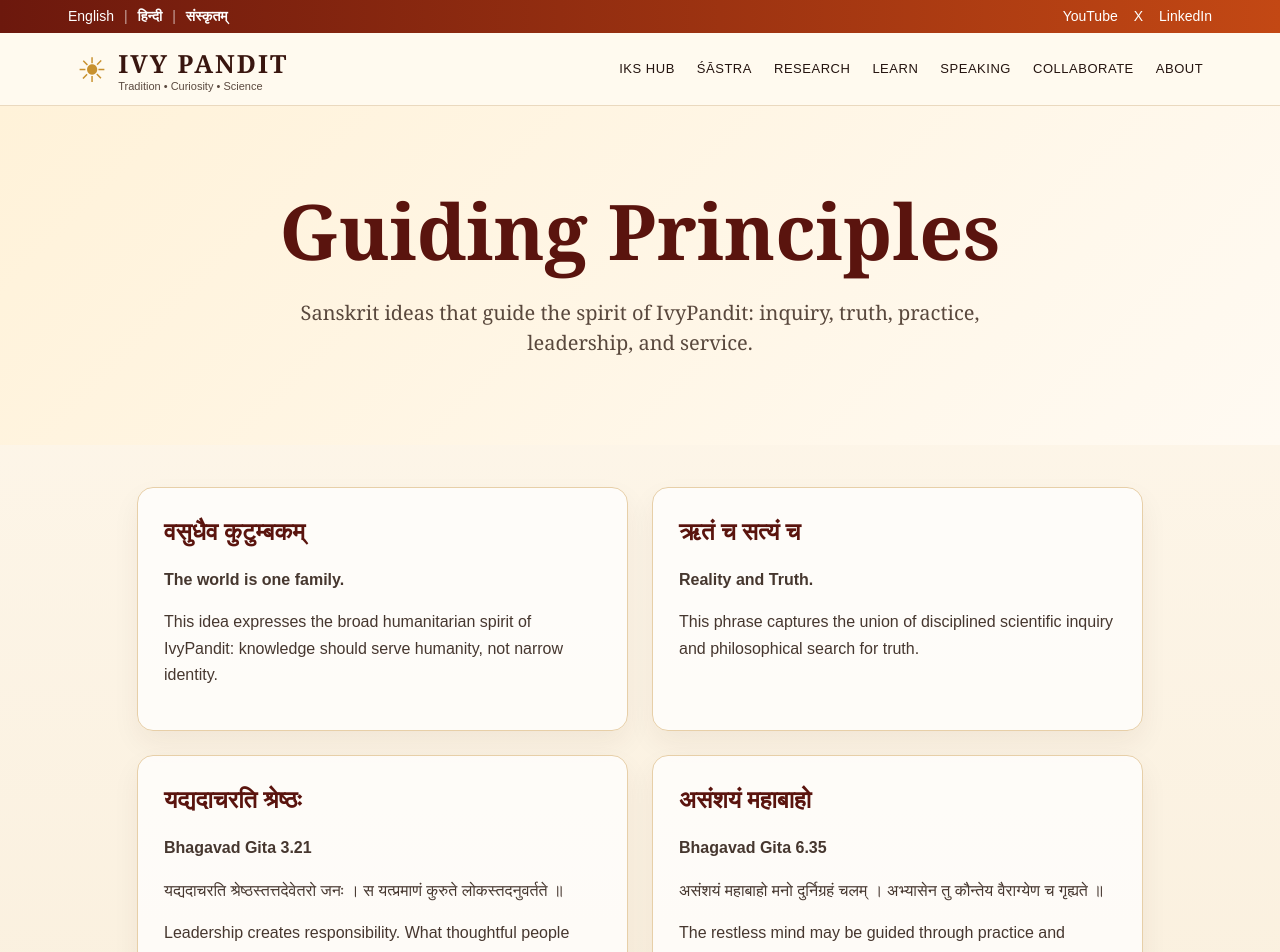
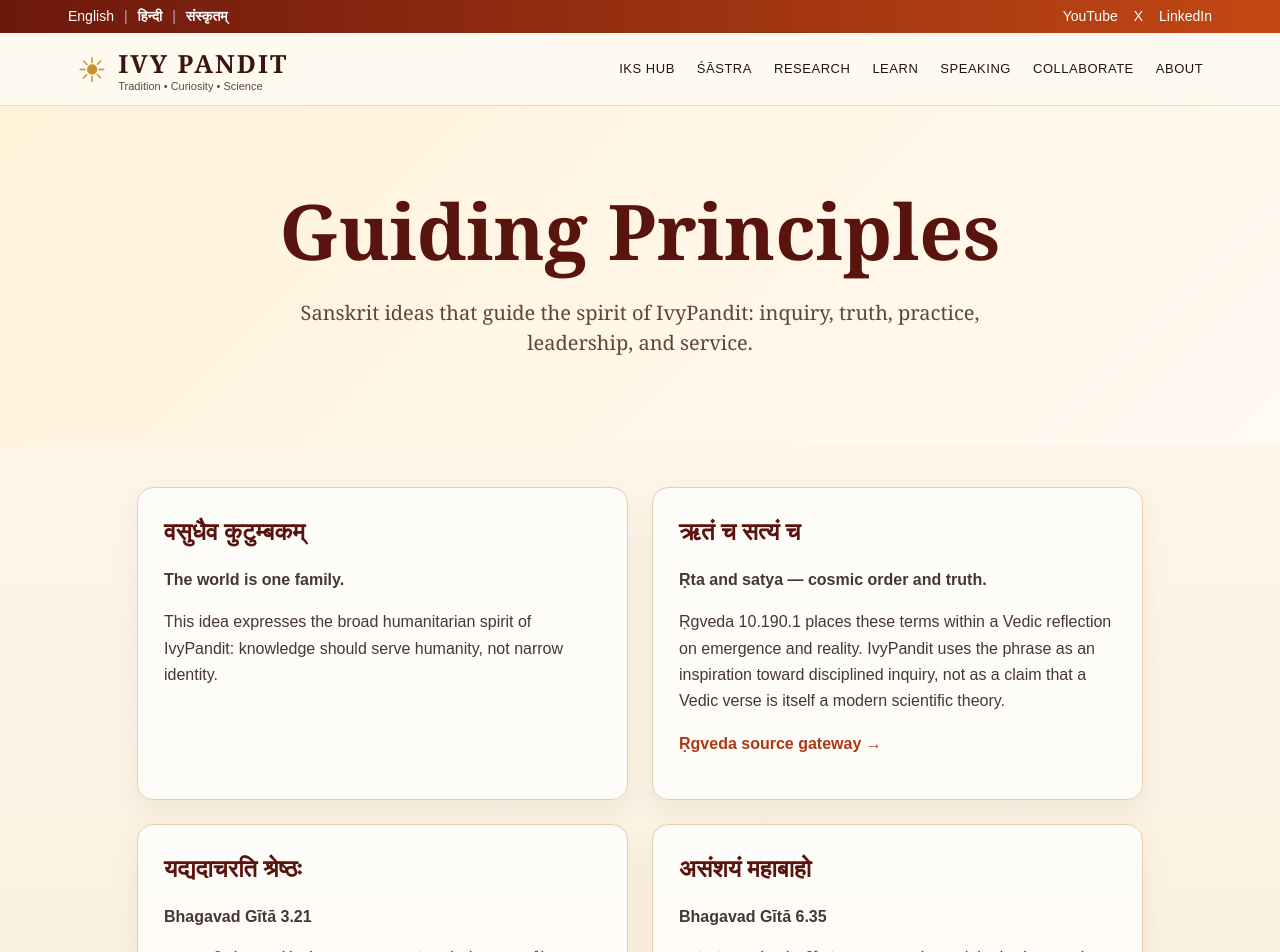
Before and after one commit to nishmishra/ivypandit-v2, a Next.js app: page /principles in a window 1280 px wide. Shown: the top 952 px of the page. Built offline with nearby package versions, Linux system fonts and the light colour scheme.

Commit message:
Refine guiding principles with source-aware wording

```diff
--- a/app/principles/page.tsx
+++ b/app/principles/page.tsx
@@ -1,2 +1,10 @@
-export default function Principles(){return <><section className="pageHero"><h1>Guiding Principles</h1><p>Sanskrit ideas that guide the spirit of IvyPandit: inquiry, truth, practice, leadership, and service.</p></section><main className="content twoCol"> <div className="panel" id="vasudhaiva"><h2>वसुधैव कुटुम्बकम्</h2><p><b>The world is one family.</b></p><p>This idea expresses the broad humanitarian spirit of IvyPandit: knowledge should serve humanity, not narrow identity.</p></div> <div className="panel" id="ritam"><h2>ऋतं च सत्यं च</h2><p><b>Reality and Truth.</b></p><p>This phrase captures the union of disciplined scientific inquiry and philosophical search for truth.</p></div> <div className="panel" id="gita321"><h2>यद्यदाचरति श्रेष्ठः</h2><p><b>Bhagavad Gita 3.21</b></p><p>यद्यदाचरति श्रेष्ठस्तत्तदेवेतरो जनः । स यत्प्रमाणं कुरुते लोकस्तदनुवर्तते ॥</p><p>Leadership creates responsibility. What thoughtful people normalize, society tends to follow.</p></div> <div className="panel" id="gita635"><h2>असंशयं महाबाहो</h2><p><b>Bhagavad Gita 6.35</b></p><p>असंशयं महाबाहो मनो दुर्निग्रहं चलम् । अभ्यासेन तु कौन्तेय वैराग्येण च गृह्यते ॥</p><p>The restless mind may be guided through practice and discipline — a timeless bridge to attention, learning, and neuroplasticity.</p></div> <div className="panel" id="sa-vidya"><h2>सा विद्या या विमुक्तये</h2><p>True education liberates. IvyPandit seeks knowledge that clarifies, elevates, and serves.</p></div>
-</main></>}
+export default function Principles(){return <>
+  <section className="pageHero"><h1>Guiding Principles</h1><p>Sanskrit ideas that guide the spirit of IvyPandit: inquiry, truth, practice, leadership, and service.</p></section>
+  <main className="content twoCol">
+    <div className="panel" id="vasudhaiva"><h2>वसुधैव कुटुम्बकम्</h2><p><b>The world is one family.</b></p><p>This idea expresses the broad humanitarian spirit of IvyPandit: knowledge should serve humanity, not narrow identity.</p></div>
+    <div className="panel" id="ritam"><h2>ऋतं च सत्यं च</h2><p><b>Ṛta and satya — cosmic order and truth.</b></p><p>Ṛgveda 10.190.1 places these terms within a Vedic reflection on emergence and reality. IvyPandit uses the phrase as an inspiration toward disciplined inquiry, not as a claim that a Vedic verse is itself a modern scientific theory.</p><p><a className="textLink" href="https://vedicheritage.gov.in/samhitas/rigveda/" target="_blank" rel="noopener noreferrer">Ṛgveda source gateway →</a></p></div>
+    <div className="panel" id="gita321"><h2>यद्यदाचरति श्रेष्ठः</h2><p><b>Bhagavad Gītā 3.21</b></p><p>यद्यदाचरति श्रेष्ठस्तत्तदेवेतरो जनः । स यत्प्रमाणं कुरुते लोकस्तदनुवर्तते ॥</p><p>Leadership creates responsibility. What thoughtful people normalize, society tends to follow.</p></div>
+    <div className="panel" id="gita635"><h2>असंशयं महाबाहो</h2><p><b>Bhagavad Gītā 6.35</b></p><p>असंशयं महाबाहो मनो दुर्निग्रहं चलम् । अभ्यासेन तु कौन्तेय वैराग्येण च गृह्यते ॥</p><p>The verse emphasizes practice and detachment in relation to the restless mind. Modern ideas about attention training may offer one comparative lens, but they do not replace the text’s philosophical setting.</p></div>
+    <div className="panel" id="sa-vidya"><h2>सा विद्या या विमुक्तये</h2><p><b>Education in the service of liberation.</b></p><p>IvyPandit takes this as an educational aspiration: knowledge should clarify, enlarge understanding, and serve human flourishing.</p></div>
+  </main>
+</>}
```
